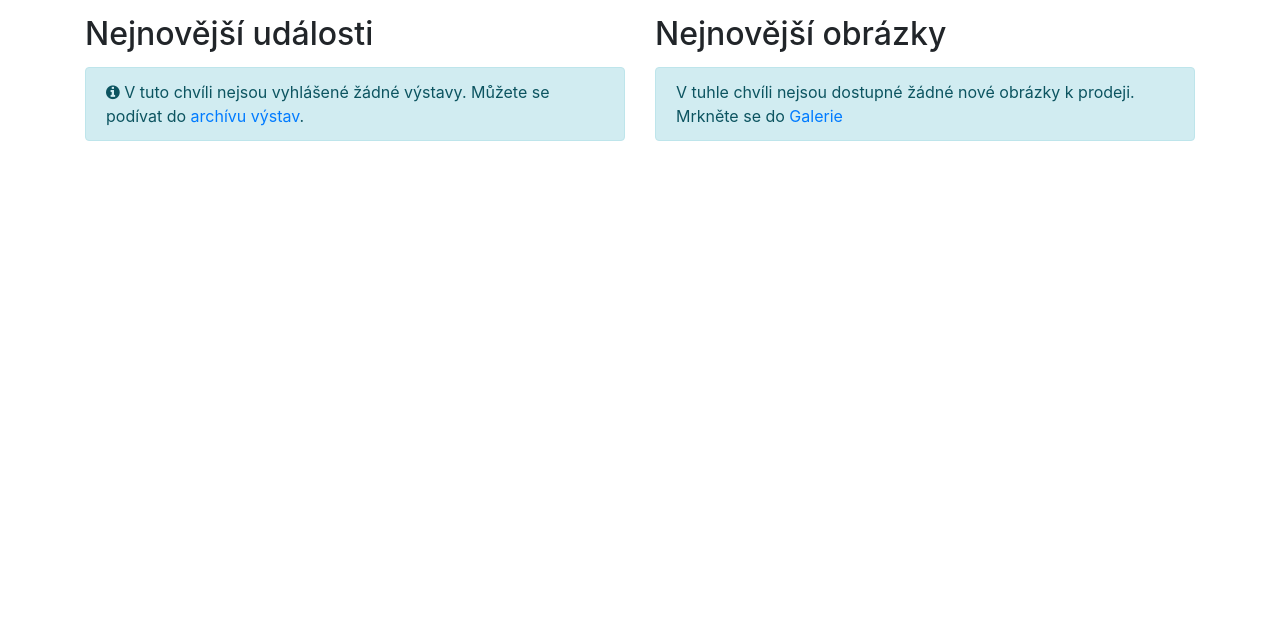
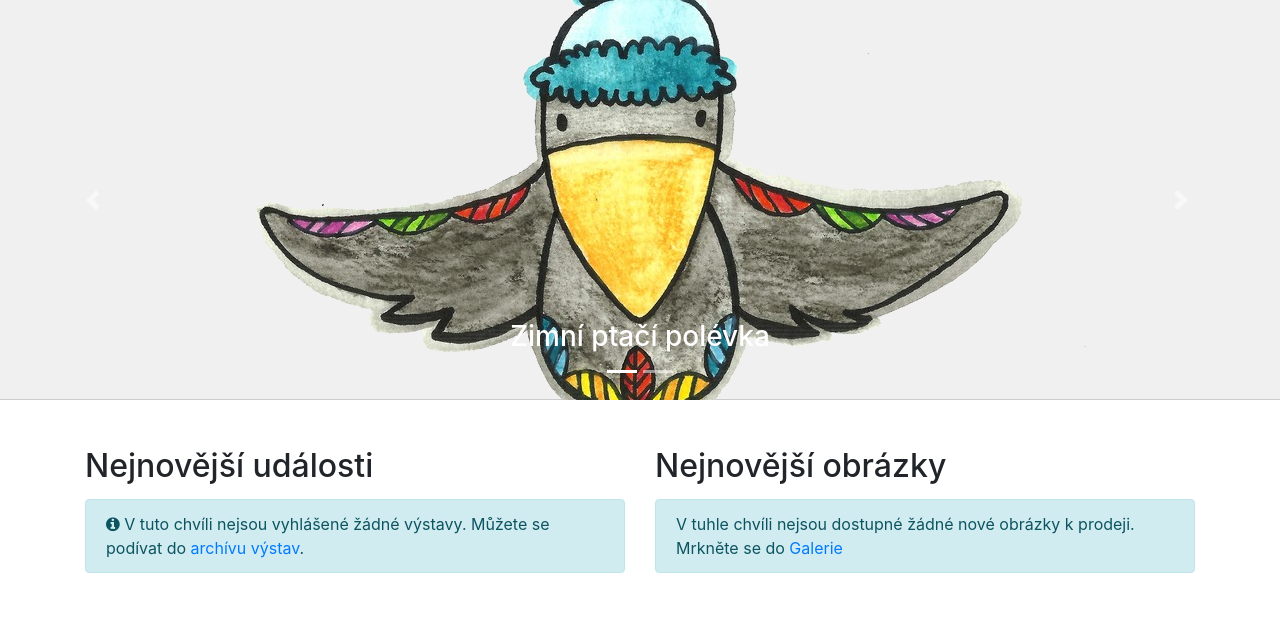
Before and after one commit to just-paja/malickosti-v-akvarelkach, a Django app: page / in a window 1280 px wide. Shown: the part 56-696 px from the top of the page. Run offline with Django 3.2, Linux system fonts and the light colour scheme; data that the repository does not hold is empty; some libraries are stand-ins or nearby versions.

Commit message:
Home page carousel

```diff
--- a/web/static/styles/theme.css
+++ b/web/static/styles/theme.css
@@ -19,7 +19,6 @@ address:last-child {
 .nav-cart {
   border-top: 1px solid rgba(255,255,255,.5);
 }
-
 
 .footer {
   background-color: #f5f5f5;
@@ -123,6 +122,16 @@ address:last-child {
   width: 100%;
 }
 
+.home-carousel {
+  background: #f0f0f0;
+  border-bottom: 1px solid #ccc;
+}
+
+.home-carousel,
+.home-carousel .carousel-item {
+  max-height: 400px;
+}
+
 @media screen and (min-width: 576px) {
   .btn-xs-stretch {
     width: auto;
--- a/web/templates/home.html
+++ b/web/templates/home.html
@@ -1,8 +1,42 @@
-{% extends 'layout/structured.html' %}
+{% extends 'layout/base.html' %}
 
 {% load event_dates %}
+{% load static %}
 
-{% block content %}
+{% block title %}Terky Akvarelky{% endblock %}
+{% block body %}
+{% include 'partial/main-menu.html' %}
+
+<div id="homePageCarousel" class="carousel slide home-carousel mb-5" data-ride="carousel">
+  <ol class="carousel-indicators">
+    <li data-target="#homePageCarousel" data-slide-to="0" class="active"></li>
+    <li data-target="#homePageCarousel" data-slide-to="1"></li>
+  </ol>
+
+  <div class="carousel-inner">
+    <div class="carousel-item active">
+      <img class="img-responsive d-block mx-auto" src="{% static 'images/homepage/ptak.png' %}" alt="First slide">
+      <div class="carousel-caption d-none d-md-block">
+        <h3>Zimní ptačí polévka</h3>
+      </div>
+    </div>
+    <div class="carousel-item">
+      <img class="img-responsive d-block mx-auto" src="{% static 'images/homepage/letokruhy.png' %}" alt="Third slide">
+      <div class="carousel-caption d-none d-md-block">
+        <h3>Na dřevěném podtácku</h3>
+      </div>
+    </div>
+  </div>
+
+  <a class="carousel-control-prev" href="#homePageCarousel" role="button" data-slide="prev">
+    <span class="carousel-control-prev-icon" aria-hidden="true"></span>
+    <span class="sr-only">Předchozí</span>
+  </a>
+  <a class="carousel-control-next" href="#homePageCarousel" role="button" data-slide="next">
+    <span class="carousel-control-next-icon" aria-hidden="true"></span>
+    <span class="sr-only">Další</span>
+  </a>
+</div>
 
 <div class="container">
   <div class="row">
@@ -40,4 +74,5 @@
   </div>
 </div>
 
+{% include 'partial/footer.html' %}
 {% endblock %}
```
Also changed, not shown: web/static/images/homepage/letokruhy.png (added), web/static/images/homepage/ptak.png (added).
